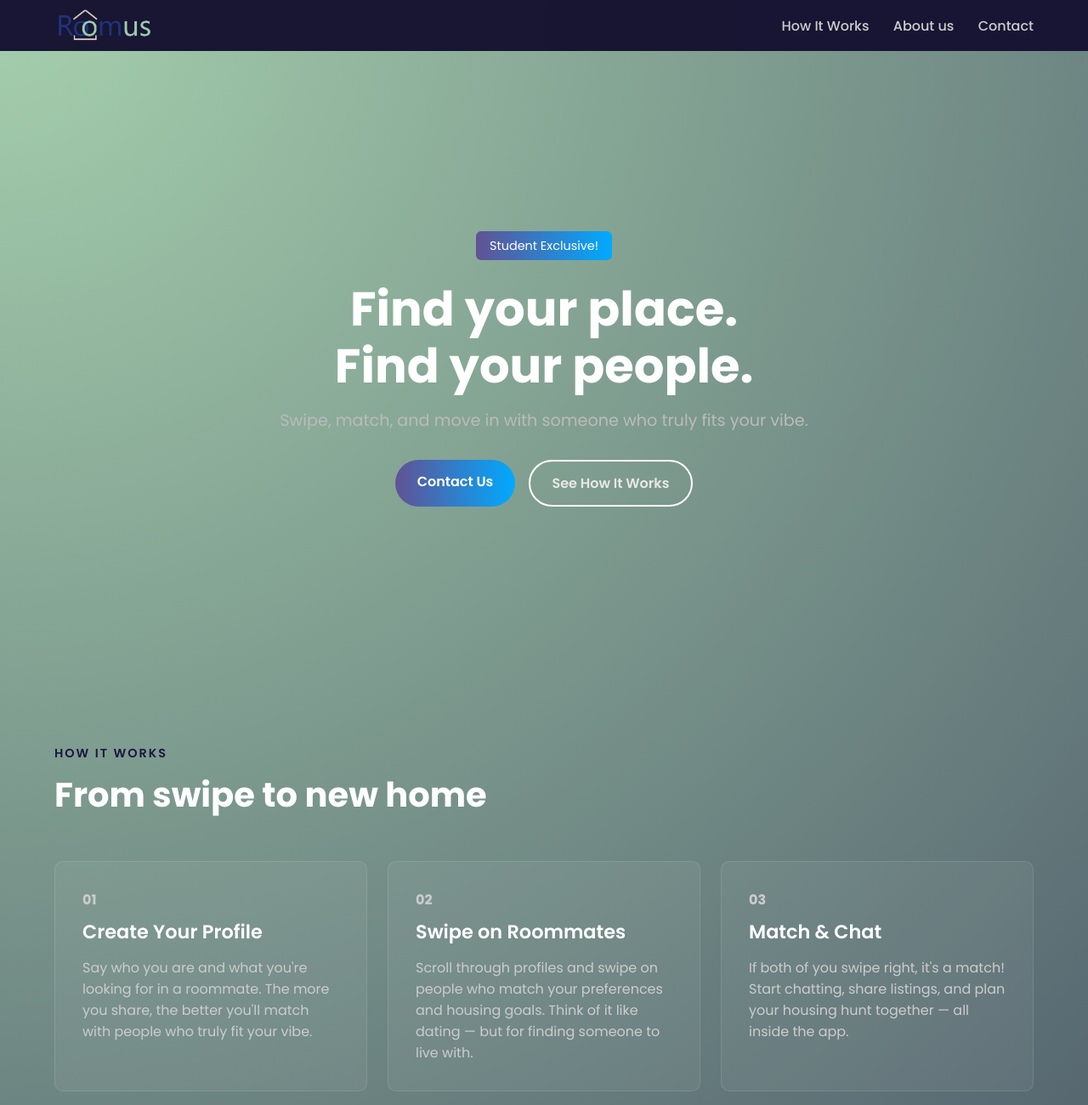
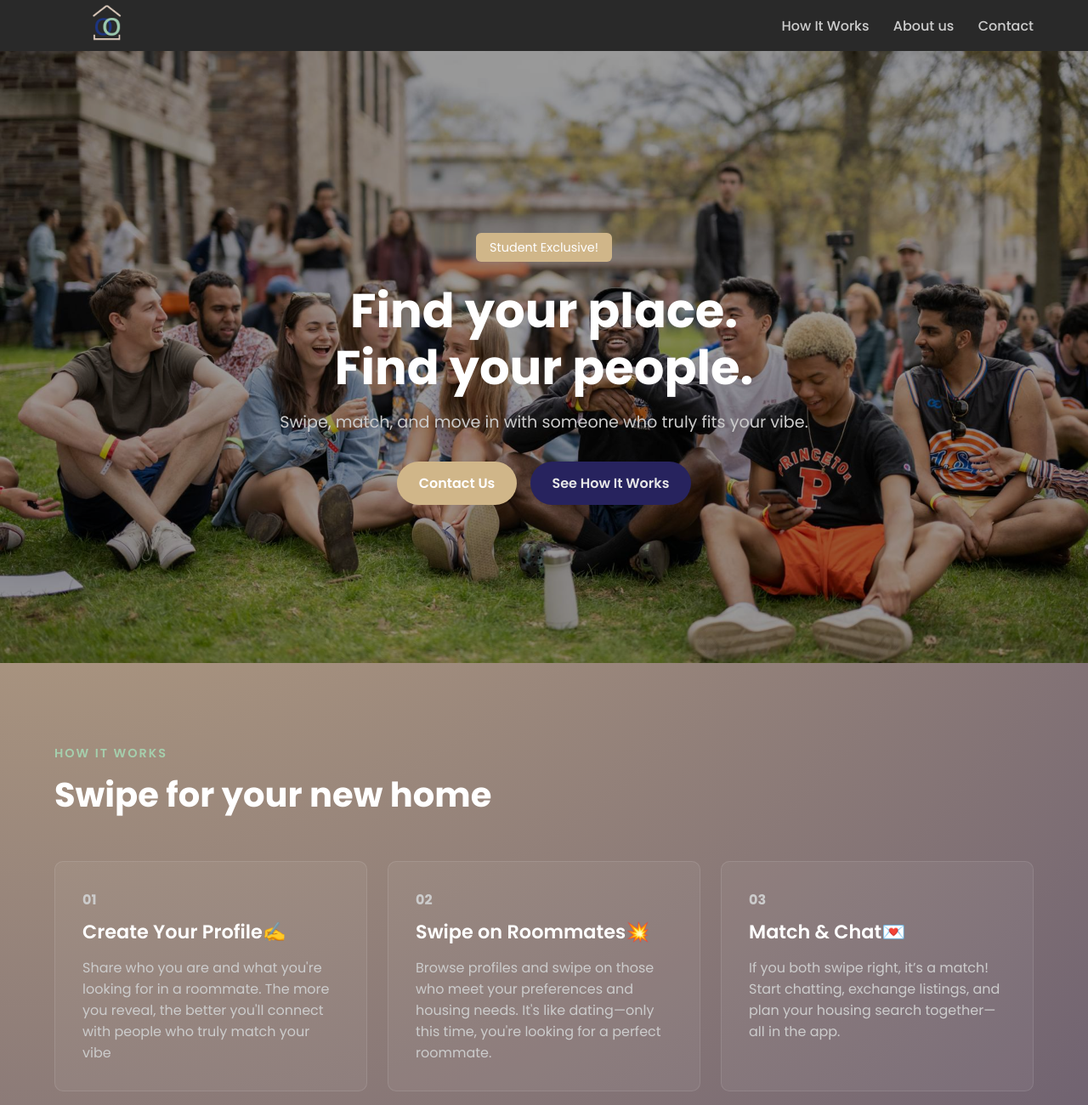
Before and after one commit to TyroneD08/roomus, a plain HTML site: page index.html in a window 1280 px wide. Shown: the top 1300 px of the page at 85% size. Drawn offline with Linux system fonts and the light colour scheme.

Commit message:
roomus af

```diff
--- a/index.html
+++ b/index.html
@@ -11,7 +11,7 @@
     <header class="header">
         <div class="header-inner">
             <div class="logo">
-                <span class="logo-icon"><img src="img/Screenshot_2025-10-26_225755-removebg-preview.png" alt="Roomus Logo"></span>
+                <span class="logo-icon"><img src="img/Screenshot_2025-11-04_234509-removebg-preview.png" alt="Roomus Logo"></span>
             </div>
             <nav class="nav">
                 <a href="#how">How It Works</a>
@@ -21,7 +21,9 @@
         </div>
     </header>
 
+
     <section class="hero">
+        <div class="hero-overlay"></div>
         <div class="container hero-content">
             <div class="badge">Student Exclusive!</div>
             <h1>Find your place.<br>Find your people.</h1>
@@ -36,23 +38,23 @@
     <section id="how" class="how-it-works-section">
         <div class="container">
             <p class="section-tag">HOW IT WORKS</p>
-            <h2>From swipe to new home</h2>
+            <h2>Swipe for your new home</h2>
 
             <div class="steps-grid">
                 <div class="step-card">
                     <p class="step-number">01</p>
-                    <h3>Create Your Profile</h3>
-                    <p>Say who you are and what you're looking for in a roommate. The more you share, the better you'll match with people who truly fit your vibe.</p>
+                    <h3>Create Your Profile✍️</h3>
+                    <p>Share who you are and what you're looking for in a roommate. The more you reveal, the better you'll connect with people who truly match your vibe</p>
                 </div>
                 <div class="step-card">
                     <p class="step-number">02</p>
-                    <h3>Swipe on Roommates</h3>
-                    <p>Scroll through profiles and swipe on people who match your preferences and housing goals. Think of it like dating — but for finding someone to live with.</p>
+                    <h3>Swipe on Roommates💥</h3>
+                    <p>Browse profiles and swipe on those who meet your preferences and housing needs. It's like dating—only this time, you're looking for a perfect roommate.</p>
                 </div>
                 <div class="step-card">
                     <p class="step-number">03</p>
-                    <h3>Match & Chat</h3>
-                    <p>If both of you swipe right, it's a match! Start chatting, share listings, and plan your housing hunt together — all inside the app.</p>
+                    <h3>Match & Chat💌</h3>
+                    <p>If you both swipe right, it’s a match! Start chatting, exchange listings, and plan your housing search together—all in the app.</p>
                 </div>
             </div>
         </div>
@@ -65,28 +67,28 @@
 
             <div class="card-grid">
                 <div class="card">
-                    <h3>Students</h3>
-                    <p>No 35-year-olds with 12 house rules. Just students like you, looking to share a home and not get stuck with a stranger.</p>
+                    <h3>Students🎓</h3>
+                    <p>Students like you, looking to share a home and not get stuck with a stranger.</p>
                 </div>
                 <div class="card">
-                    <h3>Compatibility</h3>
+                    <h3>Compatibility❤️</h3>
                     <p>Match based on lifestyle, habits, and boundaries — not just rent or location. You'll connect with people who get your rhythm.</p>
                 </div>
                 <div class="card">
-                    <h3>Trust</h3>
-                    <p>Every profile is student-verified, no spam or scams. We keep things human, safe, and respectful, because your home should feel that way too.</p>
+                    <h3>Trust🛡️</h3>
+                    <p>Every profile is student-verified. We keep things safe and respectful, because your home should feel that way too.</p>
                 </div>
                 <div class="card">
-                    <h3>Together</h3>
+                    <h3>Together🤝</h3>
                     <p>Most apps expect you to squeeze into someone else's living situation. On Roomus, you find your roommate first — then find the place together.</p>
                 </div>
                 <div class="card">
-                    <h3>Control</h3>
-                    <p>You decide who to match with, when to chat, and where to live. No pressure, no creepy replies, no random invites.</p>
+                    <h3>Control🔧</h3>
+                    <p>You control who you match with, when you chat, and where you live—no pressure, no random invites. Just your choices, your space.</p>
                 </div>
                 <div class="card">
-                    <h3>Chat</h3>
-                    <p>Forget Facebook messages, Google Forms, and awkward interviews. Swipe through real profiles and chat directly with your matches.</p>
+                    <h3>Chat💬</h3>
+                    <p>Forget Facebook messages, Google Forms, and awkward interviews. Swipe through genuine profiles and chat directly with your matches.</p>
                 </div>
             </div>
         </div>
--- a/style.css
+++ b/style.css
@@ -6,7 +6,7 @@
 }
 
 body {
-  background: radial-gradient(circle at top left, #a5cfad, #1a1742);
+  background: radial-gradient(circle at top left, #d0b689, #27235e);
   color: #ffffff;
   min-height: 200vh;
 }
@@ -17,9 +17,11 @@ body {
   margin: 0 auto;
 }
 
+
+
 .header {
   height: 60px;
-  background: rgba(22, 19, 49, 0.98);
+  background: #292929;
   backdrop-filter: blur(3px);
   padding: 0;
   position: sticky;
@@ -37,11 +39,7 @@ body {
 }
 
 .logo {
-  height: 100%;
-}
-
-.logo-icon {
-  height: 100%;
+  height: 75px;
 }
 
 .logo-icon img {
@@ -62,22 +60,39 @@ body {
   color: #a5cfad;
 }
 
+
 .hero {
+  position: relative;
   display: flex;
   align-items: center;
   justify-content: center;
   text-align: center;
   min-height: 90vh;
   padding: 60px 2rem 2rem;
+  background-image: url('img/20220423_SK_PorchFest_042322_0135.jpg');
+  background-size: cover;
+  background-position: center;
+  background-repeat: no-repeat;
+  color: #ffffff;
+}
+
+
+.hero-overlay {
+  position: absolute;
+  top: 0; left: 0; right: 0; bottom: 0;
+  background: rgba(0,0,0,0.4);
+  z-index: 0;
 }
 
 .hero-content {
+  position: relative;
+  z-index: 1;
   max-width: 800px;
 }
 
 .badge {
   display: inline-block;
-  background: linear-gradient(to right, #615294, #00aaff);
+  background: linear-gradient(to right, #d0b689, #d0b689);
   color: white;
   padding: 0.4rem 1rem;
   border-radius: 6px;
@@ -94,7 +109,7 @@ body {
 
 .hero p {
   font-size: 1.2rem;
-  color: #bbb;
+  color: #ccc;
   margin-bottom: 2rem;
 }
 
@@ -116,30 +131,28 @@ body {
 }
 
 .btn.primary {
-  background: #d6d6d6;
+  background: linear-gradient(to right, #d0b689, #d0b689);
   color: white;
-  background: linear-gradient(to right, #615294, #00aaff);
 }
 
 .btn.primary:hover {
-  background-image: none;
-  background: #1a1742;
+  background: #a5cfad;
 }
 
 .btn.secondary {
-  background: transparent;
-  border: 2px solid white;
+  background:#27235e;
   color: #e8e8e8;
 }
 
 .btn.secondary:hover {
-  background: #1a1742;
+  background: #a5cfad;
   color: white;
 }
 
+
 .section-tag {
     font-size: 0.9rem;
-    color: #1a1742;
+    color: #a5cfad;
     font-weight: 600;
     margin-bottom: 0.5rem;
     letter-spacing: 2px;
@@ -171,7 +184,7 @@ body {
 .step-number {
     font-size: 2.5rem;
     font-weight: 700;
-    color: #4a69ff;
+    color: #d06be5;
     margin-bottom: 0.5rem;
 }
 
@@ -228,6 +241,19 @@ body {
     }
 }
 
+@media (max-width: 768px) {
+    .hero h1 {
+        font-size: 2.5rem;
+    }
+    .hero p {
+        font-size: 1rem;
+    }
+    .hero-buttons {
+        flex-direction: column;
+        gap: 0.8rem;
+    }
+}
+
 .contact-section {
     padding: 6rem 0;
 }
@@ -275,6 +301,7 @@ body {
     display: block;
 }
 
+
 .footer {
     padding: 2rem 0;
     text-align: left;
@@ -285,7 +312,7 @@ body {
 
 .footer p:first-child {
     font-weight: 600;
-    color: #fff;
+    color: #e7e7e7;
     font-size: 1.2rem;
     margin-bottom: 0.5rem;
 }
```
Also changed, not shown: img/20220423_SK_PorchFest_042322_0135.jpg (added), img/Screenshot_2025-11-04_234509-removebg-preview.png (added), img/czech_University_Students.jpg (added).
